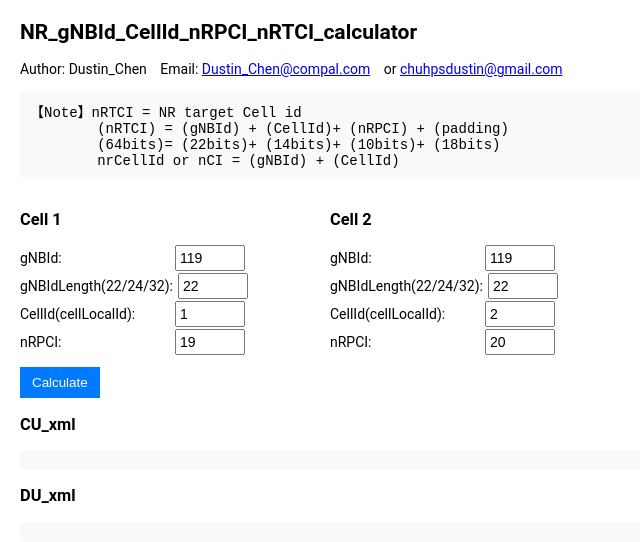
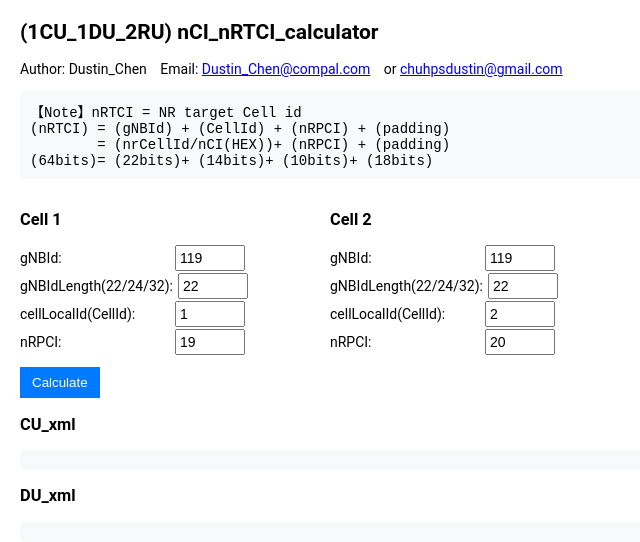
Before and after one commit to dustinchen26/id, a plain HTML site: page index.html in a window 1280 px wide. Shown: the whole page, without its empty margins (0-640 px from the left). Drawn offline with Linux system fonts and the light colour scheme.

Commit message:
update 1_1_2

```diff
--- a/index.html
+++ b/index.html
@@ -32,7 +32,7 @@ nRTCI= (gNBId                 cellLocalId )  nRPCI      padding
 <head>
     <meta charset="UTF-8">
     <meta name="viewport" content="width=device-width, initial-scale=1.0">
-    <title>NR_gNBId_CellId_nRPCI_nRTCI_calculator</title>
+    <title>(1CU_1DU_2RU) nCI_nRTCI_calculator</title>
     <style>
         body {
             font-family: 'Roboto', sans-serif;
@@ -100,16 +100,16 @@ nRTCI= (gNBId                 cellLocalId )  nRPCI      padding
     </style>
 </head>
 <body>
-    <h2>NR_gNBId_CellId_nRPCI_nRTCI_calculator</h2>
+    <h2>(1CU_1DU_2RU) nCI_nRTCI_calculator</h2>
     <p class="author-info">Author: Dustin_Chen</p>
     <p class="author-info">Email: <a href="mailto:Dustin_Chen@compal.com">Dustin_Chen@compal.com</a></p>
     <p class="author-info">or <a href="mailto:chuhpsdustin@gmail.com">chuhpsdustin@gmail.com</a></p>
 
 <pre>
 【Note】nRTCI = NR target Cell id
-	(nRTCI) = (gNBId) + (CellId)+ (nRPCI) + (padding)
-	(64bits)= (22bits)+ (14bits)+ (10bits)+ (18bits)
-	nrCellId or nCI = (gNBId) + (CellId)
+(nRTCI) = (gNBId) + (CellId) + (nRPCI) + (padding)
+        = (nrCellId/nCI(HEX))+ (nRPCI) + (padding)
+(64bits)= (22bits)+ (14bits)+ (10bits)+ (18bits)
 </pre>
     <div class="container">
         <div class="cell-group">
@@ -123,7 +123,7 @@ nRTCI= (gNBId                 cellLocalId )  nRPCI      padding
                 <input type="number" id="gNBIdLength1" value="22" min="22" max="32" step="2">
             </div>
             <div class="input-group">
-                <label for="cellLocalId1">CellId(cellLocalId):</label>
+                <label for="cellLocalId1">cellLocalId(CellId):</label>
                 <input type="number" id="cellLocalId1" value="1" min="0" max="16383">
             </div>
             <div class="input-group">
@@ -143,7 +143,7 @@ nRTCI= (gNBId                 cellLocalId )  nRPCI      padding
                 <input type="number" id="gNBIdLength2" value="22" min="22" max="32" step="2">
             </div>
             <div class="input-group">
-                <label for="cellLocalId2">CellId(cellLocalId):</label>
+                <label for="cellLocalId2">cellLocalId(CellId):</label>
                 <input type="number" id="cellLocalId2" value="2" min="0" max="16383">
             </div>
             <div class="input-group">
@@ -245,16 +245,24 @@ nRTCI= (gNBId                 cellLocalId )  nRPCI      padding
     <id>0</id>
     <cellLocalId>${document.getElementById('cellLocalId1').value}</cellLocalId>
     <cellIndex>0</cellIndex>
+
+    <NRCellRelation>
+        <id>0</id>
     <nRTCI>${nRTCI2}</nRTCI>
     <adjacentNRCellRef>1</adjacentNRCellRef>
+
     <id>0</id>
 </NRCellCU>
 <NRCellCU>
     <id>1</id>
     <cellLocalId>${document.getElementById('cellLocalId2').value}</cellLocalId>
     <cellIndex>1</cellIndex>
+
+    <NRCellRelation>
+        <id>1</id>
     <nRTCI>${nRTCI1}</nRTCI>
     <adjacentNRCellRef>0</adjacentNRCellRef>
+
     <id>1</id>
 </NRCellCU>
 `;
```
